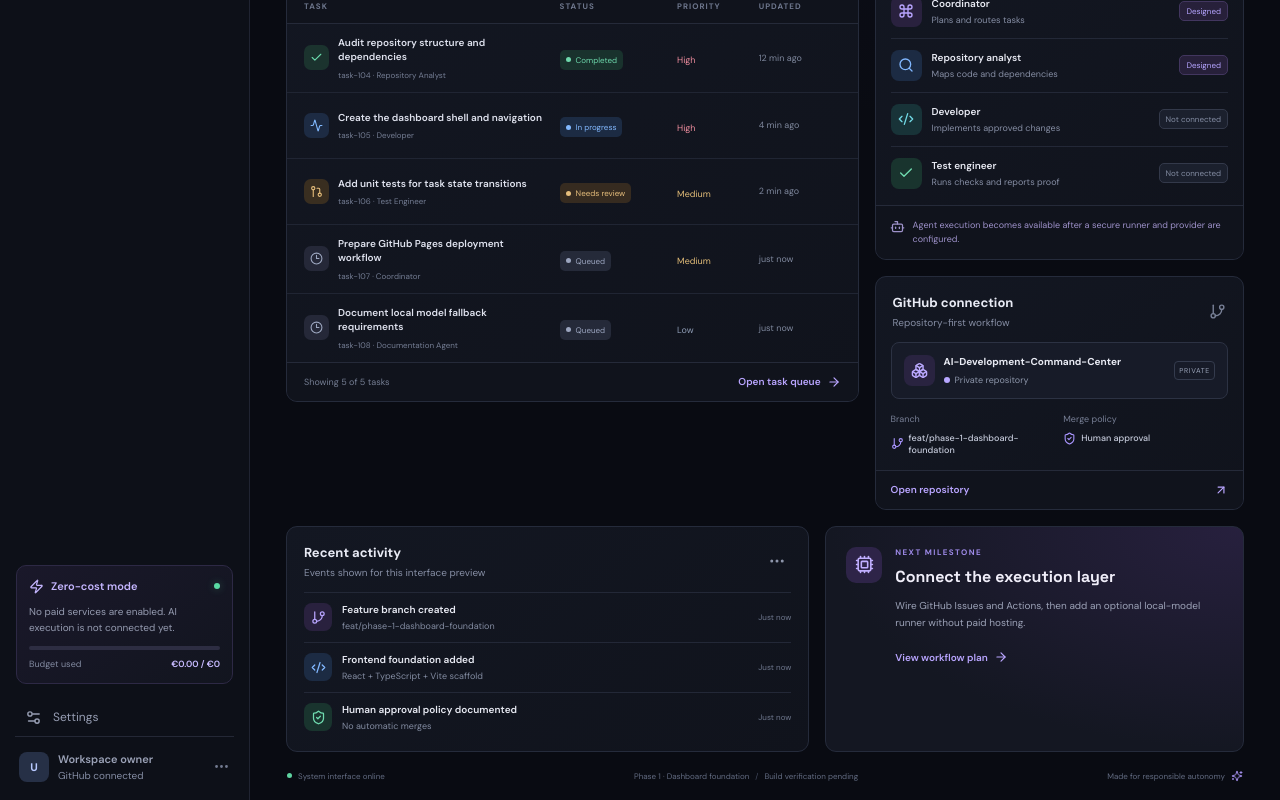
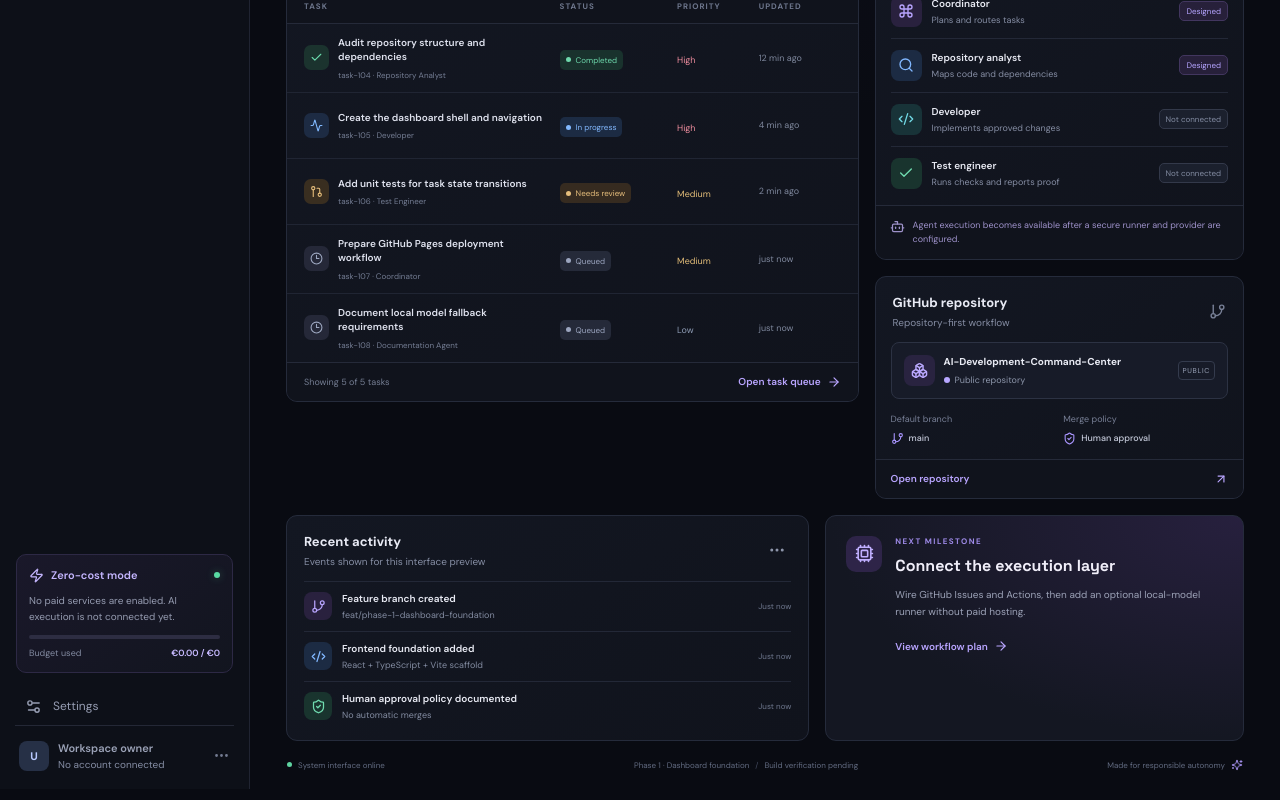
Before and after one commit to OpenPlayer-Team/AI-Development-Command-Center, a React (Vite) app: page / in a window 1280 px wide. Shown: the part 585-1385 px from the top of the page. Built offline with nearby package versions, Linux system fonts and the light colour scheme.

Commit message:
fix: show accurate GitHub repository visibility

```diff
--- a/src/App.tsx
+++ b/src/App.tsx
@@ -79,7 +79,7 @@ function App() {
             <div className="quota-meta"><span>Budget used</span><strong>€0.00 / €0</strong></div>
           </div>
           <button className="nav-item" onClick={() => setActiveNav('Settings')}><Settings2 size={17} /><span>Settings</span></button>
-          <button className="profile-button"><div className="profile-avatar">U</div><span className="profile-copy"><strong>Workspace owner</strong><small>GitHub connected</small></span><MoreHorizontal size={17} /></button>
+          <button className="profile-button"><div className="profile-avatar">U</div><span className="profile-copy"><strong>Workspace owner</strong><small>No account connected</small></span><MoreHorizontal size={17} /></button>
         </div>
       </aside>
 
@@ -165,13 +165,13 @@ function App() {
               </section>
 
               <section className="panel github-panel">
-                <div className="panel-heading compact"><div><div className="section-title">GitHub connection</div><p>Repository-first workflow</p></div><GitBranch size={17} className="muted-icon" /></div>
+                <div className="panel-heading compact"><div><div className="section-title">GitHub repository</div><p>Repository-first workflow</p></div><GitBranch size={17} className="muted-icon" /></div>
                 <div className="repo-card">
                   <div className="repo-icon"><Boxes size={17} /></div>
-                  <div className="repo-details"><strong>AI-Development-Command-Center</strong><span><span className="repo-dot" /> Private repository</span></div>
-                  <span className="repo-visibility">PRIVATE</span>
+                  <div className="repo-details"><strong>AI-Development-Command-Center</strong><span><span className="repo-dot" /> Public repository</span></div>
+                  <span className="repo-visibility">PUBLIC</span>
                 </div>
-                <div className="repo-stats"><div><span>Branch</span><strong><GitBranch size={13} /> feat/phase-1-dashboard-foundation</strong></div><div><span>Merge policy</span><strong><ShieldCheck size={13} /> Human approval</strong></div></div>
+                <div className="repo-stats"><div><span>Default branch</span><strong><GitBranch size={13} /> main</strong></div><div><span>Merge policy</span><strong><ShieldCheck size={13} /> Human approval</strong></div></div>
                 <a className="github-link" href="https://github.com/OpenPlayer-Team/AI-Development-Command-Center" target="_blank" rel="noreferrer">Open repository <ArrowUpRight size={14} /></a>
               </section>
             </div>
```
